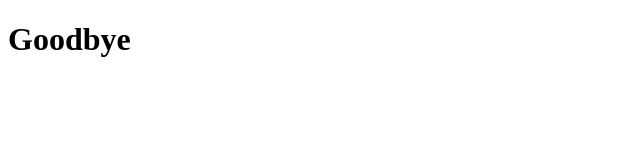
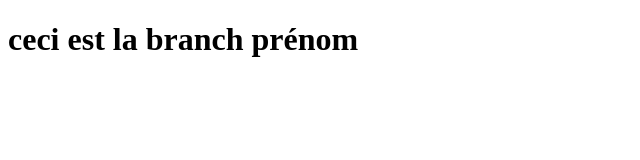
Before and after one commit to liam-plummer/exo_final_git_liam, a plain HTML site: page index.html in a window 1280 px wide. Shown: the whole page, without its empty margins (0-640 px from the left). Drawn offline with Linux system fonts and the light colour scheme.

Commit message:
changement du contenu du h1 par 'ceci est la branch votreprenom'

```diff
--- a/index.html
+++ b/index.html
@@ -6,6 +6,6 @@
     <title>Document</title>
 </head>
 <body>
-    <h1>Goodbye</h1>
+    <h1>ceci est la branch prénom</h1>
 </body>
 </html>
```
